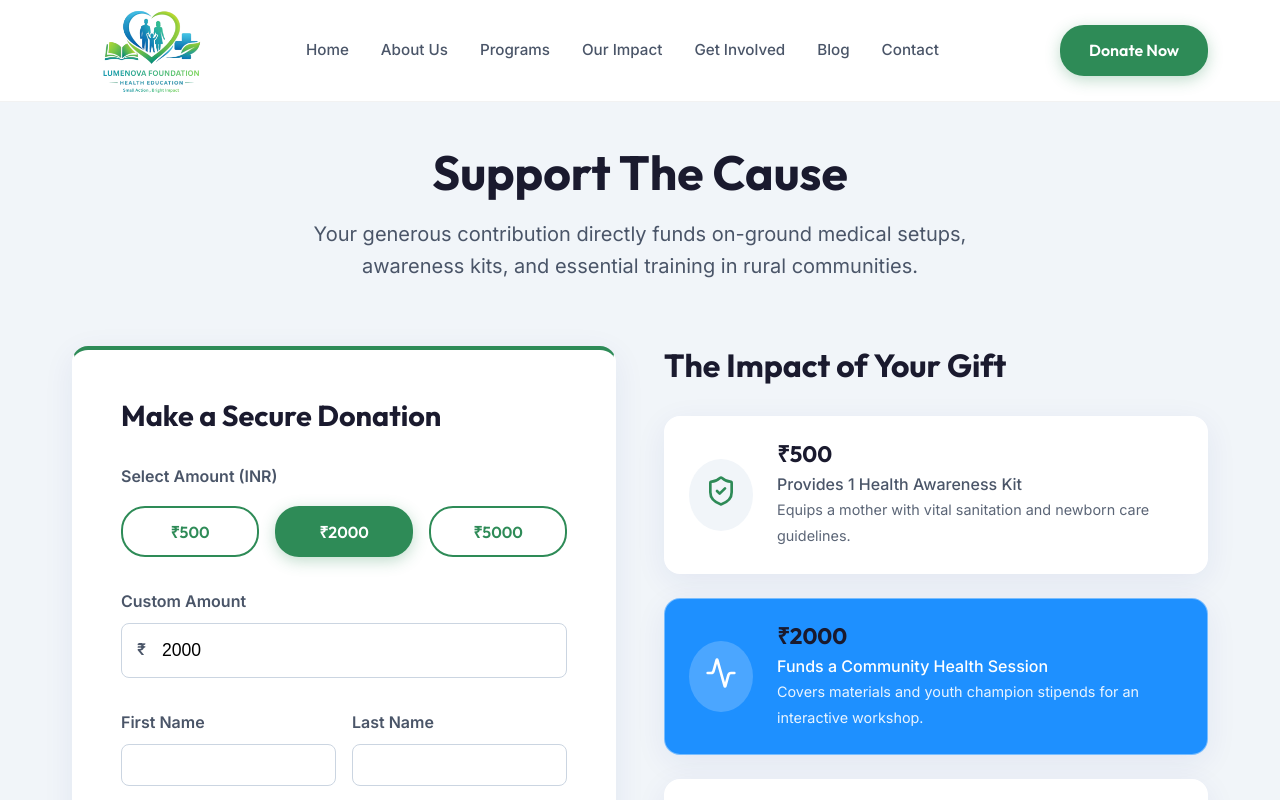
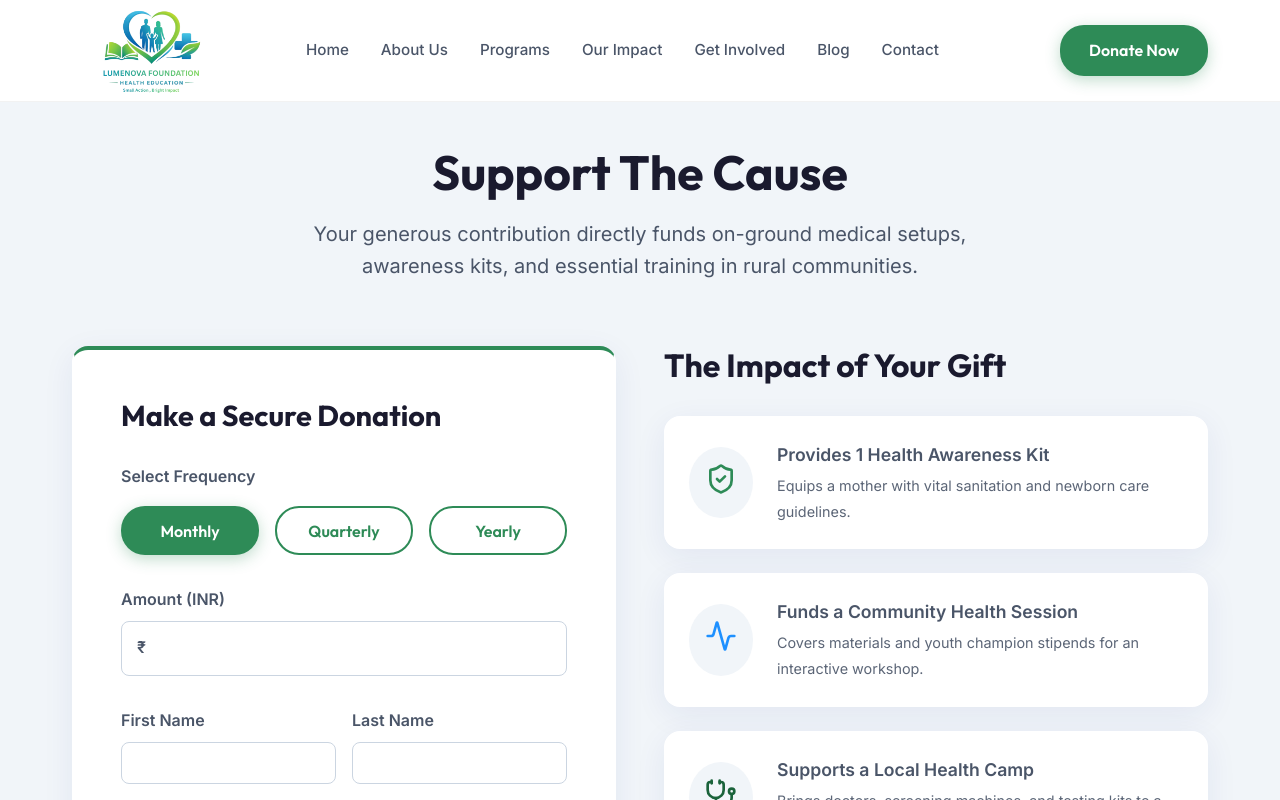
Before and after one commit to Hardikk1308/LN-foundation, a React (Vite) app: page /donate in a window 1280 px wide. Shown: the top 800 px of the page. Built offline with nearby package versions, Linux system fonts and the light colour scheme.

Commit message:
Contact us and social media links update

```diff
--- a/src/components/Footer.tsx
+++ b/src/components/Footer.tsx
@@ -14,10 +14,10 @@ const Footer = () => {
             Build a healthier and safer community where every mother, child, and family has access to quality health awareness, preventive care, and early screening services.
           </p>
           <div className="social-links mt-1">
-            <a href="#" className="social-icon"><Facebook size={20} /></a>
-            <a href="#" className="social-icon"><Twitter size={20} /></a>
+            <a href="https://www.facebook.com/share/1CWQinQVkJ/" className="social-icon"><Facebook size={20} /></a>
+            <a href="https://x.com/LumenovaF8381" className="social-icon"><Twitter size={20} /></a>
             <a href="https://www.instagram.com/lumenovafoundation" className="social-icon"><Instagram size={20} /></a>
-            <a href="#" className="social-icon"><Linkedin size={20} /></a>
+            <a href="https://www.linkedin.com/in/lumenova-foundation-a4b8843b8" className="social-icon"><Linkedin size={20} /></a>
           </div>
         </div>
 
--- a/src/pages/Donate.tsx
+++ b/src/pages/Donate.tsx
@@ -2,7 +2,8 @@ import { useState } from 'react';
 import { Heart, Activity, ShieldCheck, Stethoscope } from 'lucide-react';
 
 const Donate = () => {
-  const [amount, setAmount] = useState(2000);
+  const [frequency, setFrequency] = useState('Monthly');
+  const [amount, setAmount] = useState<number | ''>('');
 
   return (
     <div className="page animate-fade-in" style={{ paddingTop: '80px', background: 'var(--surface-alt)' }}>
@@ -19,34 +20,34 @@ const Donate = () => {
             <h2 style={{ fontSize: '1.8rem', marginBottom: '2rem' }}>Make a Secure Donation</h2>
 
             <div style={{ marginBottom: '2rem' }}>
-              <label style={{ display: 'block', fontWeight: 600, marginBottom: '1rem' }}>Select Amount (INR)</label>
+              <label style={{ display: 'block', fontWeight: 600, marginBottom: '1rem' }}>Select Frequency</label>
               <div style={{ display: 'grid', gridTemplateColumns: '1fr 1fr 1fr', gap: '1rem' }}>
                 <button
-                  onClick={() => setAmount(500)}
-                  className={`btn ${amount === 500 ? 'btn-primary' : 'btn-outline'}`}
+                  onClick={() => setFrequency('Monthly')}
+                  className={`btn ${frequency === 'Monthly' ? 'btn-primary' : 'btn-outline'}`}
                   style={{ width: '100%' }}
-                >₹500</button>
+                >Monthly</button>
                 <button
-                  onClick={() => setAmount(2000)}
-                  className={`btn ${amount === 2000 ? 'btn-primary' : 'btn-outline'}`}
+                  onClick={() => setFrequency('Quarterly')}
+                  className={`btn ${frequency === 'Quarterly' ? 'btn-primary' : 'btn-outline'}`}
                   style={{ width: '100%' }}
-                >₹2000</button>
+                >Quarterly</button>
                 <button
-                  onClick={() => setAmount(5000)}
-                  className={`btn ${amount === 5000 ? 'btn-primary' : 'btn-outline'}`}
+                  onClick={() => setFrequency('Yearly')}
+                  className={`btn ${frequency === 'Yearly' ? 'btn-primary' : 'btn-outline'}`}
                   style={{ width: '100%' }}
-                >₹5000</button>
+                >Yearly</button>
               </div>
             </div>
 
             <div style={{ marginBottom: '2rem' }}>
-              <label style={{ display: 'block', fontWeight: 600, marginBottom: '0.5rem' }}>Custom Amount</label>
+              <label style={{ display: 'block', fontWeight: 600, marginBottom: '0.5rem' }}>Amount (INR)</label>
               <div style={{ position: 'relative' }}>
                 <span style={{ position: 'absolute', left: '1rem', top: '50%', transform: 'translateY(-50%)', fontWeight: 600, color: 'var(--text-body)' }}>₹</span>
                 <input
                   type="number"
                   value={amount}
-                  onChange={(e) => setAmount(Number(e.target.value))}
+                  onChange={(e) => setAmount(e.target.value ? Number(e.target.value) : '')}
                   style={{ width: '100%', padding: '1rem 1rem 1rem 2.5rem', borderRadius: 'var(--radius-md)', border: '1px solid #cbd5e1', fontSize: '1.1rem' }}
                 />
               </div>
@@ -68,7 +69,7 @@ const Donate = () => {
             </div>
 
             <button className="btn btn-primary" style={{ width: '100%', padding: '1.2rem', fontSize: '1.2rem' }}>
-              Donate ₹{amount} <Heart size={20} />
+              Donate {amount ? `₹${amount}` : ''} {frequency} <Heart size={20} />
             </button>
             <p style={{ textAlign: 'center', fontSize: '0.85rem', color: '#64748b', marginTop: '1rem' }}>Secure encrypted transaction. Section 80G tax exemption receipt provided.</p>
           </div>
@@ -77,35 +78,32 @@ const Donate = () => {
           <div>
             <h2 style={{ fontSize: '2rem', marginBottom: '2rem' }}>The Impact of Your Gift</h2>
 
-            <div className="glass-panel" style={{ padding: '1.5rem', display: 'flex', gap: '1.5rem', marginBottom: '1.5rem', alignItems: 'center', background: amount === 500 ? 'var(--primary-light)' : 'white', color: amount === 500 ? 'white' : 'inherit', transition: 'var(--transition)' }}>
-              <div style={{ background: amount === 500 ? 'rgba(255,255,255,0.2)' : 'var(--surface-alt)', padding: '1rem', borderRadius: '50%' }}>
-                <ShieldCheck size={32} color={amount === 500 ? 'white' : 'var(--primary)'} />
+            <div className="glass-panel" style={{ padding: '1.5rem', display: 'flex', gap: '1.5rem', marginBottom: '1.5rem', alignItems: 'center', background: 'white', transition: 'var(--transition)' }}>
+              <div style={{ background: 'var(--surface-alt)', padding: '1rem', borderRadius: '50%' }}>
+                <ShieldCheck size={32} color="var(--primary)" />
               </div>
               <div>
-                <h3 style={{ fontSize: '1.4rem', marginBottom: '0.25rem' }}>₹500</h3>
-                <p style={{ fontWeight: 500 }}>Provides 1 Health Awareness Kit</p>
+                <p style={{ fontWeight: 600, fontSize: '1.1rem', marginBottom: '0.25rem' }}>Provides 1 Health Awareness Kit</p>
                 <span style={{ fontSize: '0.9rem', opacity: 0.9 }}>Equips a mother with vital sanitation and newborn care guidelines.</span>
               </div>
             </div>
 
-            <div className="glass-panel" style={{ padding: '1.5rem', display: 'flex', gap: '1.5rem', marginBottom: '1.5rem', alignItems: 'center', background: amount === 2000 ? 'var(--secondary)' : 'white', color: amount === 2000 ? 'white' : 'inherit', transition: 'var(--transition)' }}>
-              <div style={{ background: amount === 2000 ? 'rgba(255,255,255,0.2)' : 'var(--surface-alt)', padding: '1rem', borderRadius: '50%' }}>
-                <Activity size={32} color={amount === 2000 ? 'white' : 'var(--secondary)'} />
+            <div className="glass-panel" style={{ padding: '1.5rem', display: 'flex', gap: '1.5rem', marginBottom: '1.5rem', alignItems: 'center', background: 'white', transition: 'var(--transition)' }}>
+              <div style={{ background: 'var(--surface-alt)', padding: '1rem', borderRadius: '50%' }}>
+                <Activity size={32} color="var(--secondary)" />
               </div>
               <div>
-                <h3 style={{ fontSize: '1.4rem', marginBottom: '0.25rem' }}>₹2000</h3>
-                <p style={{ fontWeight: 500 }}>Funds a Community Health Session</p>
+                <p style={{ fontWeight: 600, fontSize: '1.1rem', marginBottom: '0.25rem' }}>Funds a Community Health Session</p>
                 <span style={{ fontSize: '0.9rem', opacity: 0.9 }}>Covers materials and youth champion stipends for an interactive workshop.</span>
               </div>
             </div>
 
-            <div className="glass-panel" style={{ padding: '1.5rem', display: 'flex', gap: '1.5rem', marginBottom: '1.5rem', alignItems: 'center', background: amount === 5000 ? 'var(--primary-dark)' : 'white', color: amount === 5000 ? 'white' : 'inherit', transition: 'var(--transition)' }}>
-              <div style={{ background: amount === 5000 ? 'rgba(255,255,255,0.2)' : 'var(--surface-alt)', padding: '1rem', borderRadius: '50%' }}>
-                <Stethoscope size={32} color={amount === 5000 ? 'white' : 'var(--primary)'} />
+            <div className="glass-panel" style={{ padding: '1.5rem', display: 'flex', gap: '1.5rem', marginBottom: '1.5rem', alignItems: 'center', background: 'white', transition: 'var(--transition)' }}>
+              <div style={{ background: 'var(--surface-alt)', padding: '1rem', borderRadius: '50%' }}>
+                <Stethoscope size={32} color="var(--primary-dark)" />
               </div>
               <div>
-                <h3 style={{ fontSize: '1.4rem', marginBottom: '0.25rem' }}>₹5000</h3>
-                <p style={{ fontWeight: 500 }}>Supports a Local Health Camp</p>
+                <p style={{ fontWeight: 600, fontSize: '1.1rem', marginBottom: '0.25rem' }}>Supports a Local Health Camp</p>
                 <span style={{ fontSize: '0.9rem', opacity: 0.9 }}>Brings doctors, screening machines, and testing kits to a remote village.</span>
               </div>
             </div>
--- a/src/pages/GetInvolved.tsx
+++ b/src/pages/GetInvolved.tsx
@@ -29,7 +29,7 @@ const GetInvolved = () => {
               <p style={{ marginBottom: '2rem', fontSize: '1.05rem', color: 'var(--text-body)' }}>
                 Offer your time and skills for event management, camp setups, content creation, or logistical support across various regions.
               </p>
-              <button className="btn btn-outline" style={{ width: '100%' }}>Apply as Volunteer</button>
+              <a href="https://forms.gle/n1dxXPm1KjBXznYp9" target="_blank" rel="noopener noreferrer" className="btn btn-outline" style={{ display: 'block', width: '100%' }}>Apply as Volunteer</a>
             </div>
 
             <div className="glass-panel text-center" style={{ padding: '3.5rem 2.5rem', background: 'var(--surface-alt)', transform: 'scale(1.05)', boxShadow: 'var(--shadow-lg)', border: '2px solid var(--primary)' }}>
@@ -40,7 +40,7 @@ const GetInvolved = () => {
               <p style={{ marginBottom: '2rem', fontSize: '1.05rem', color: 'var(--text-body)' }}>
                 Dedicated youth from local communities who receive specialized training to directly educate their neighbors regarding fundamental healthcare.
               </p>
-              <button className="btn btn-primary" style={{ width: '100%' }}>Join the Champions</button>
+              <a href="https://forms.gle/n1dxXPm1KjBXznYp9" target="_blank" rel="noopener noreferrer" className="btn btn-primary" style={{ display: 'block', width: '100%' }}>Join the Champions</a>
             </div>
 
             <div className="glass-panel text-center" style={{ padding: '3.5rem 2.5rem' }}>
```
Also changed, not shown: src/pages/Contact.tsx (+54 -12 lines).
